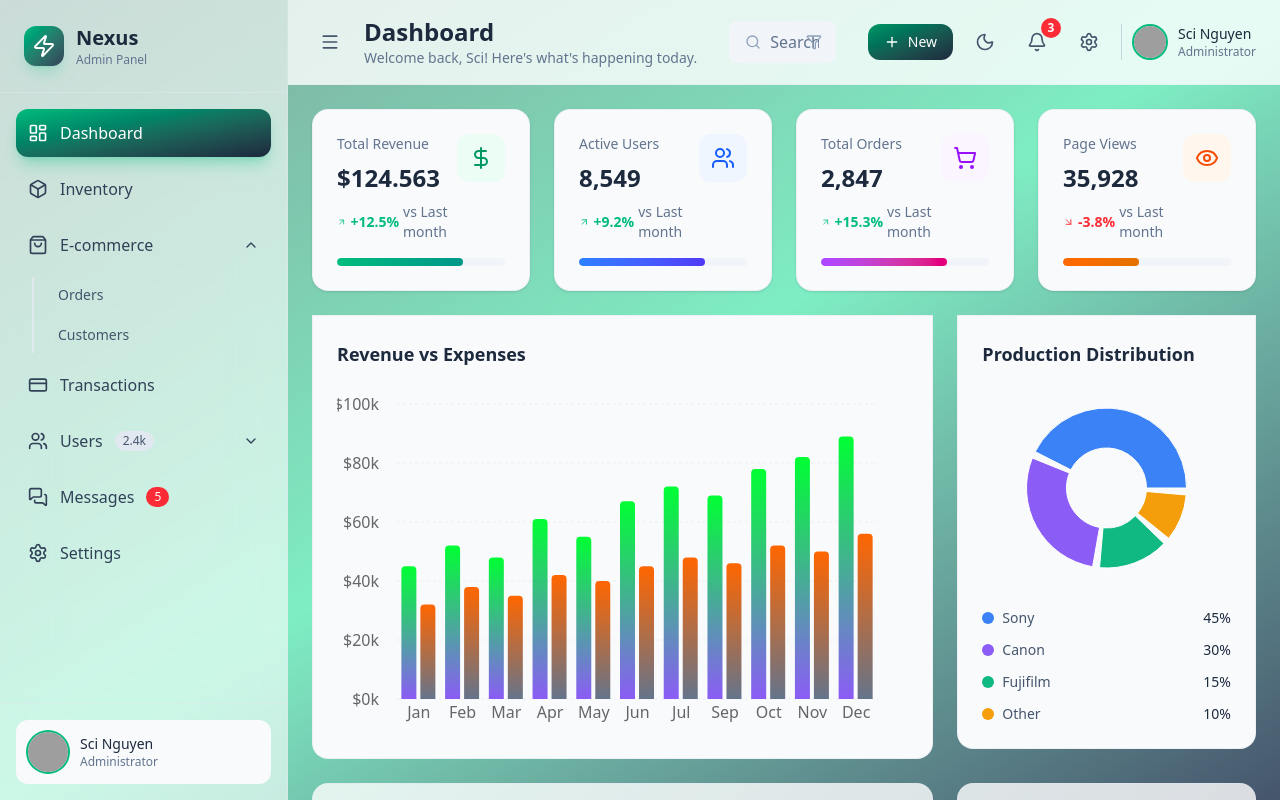
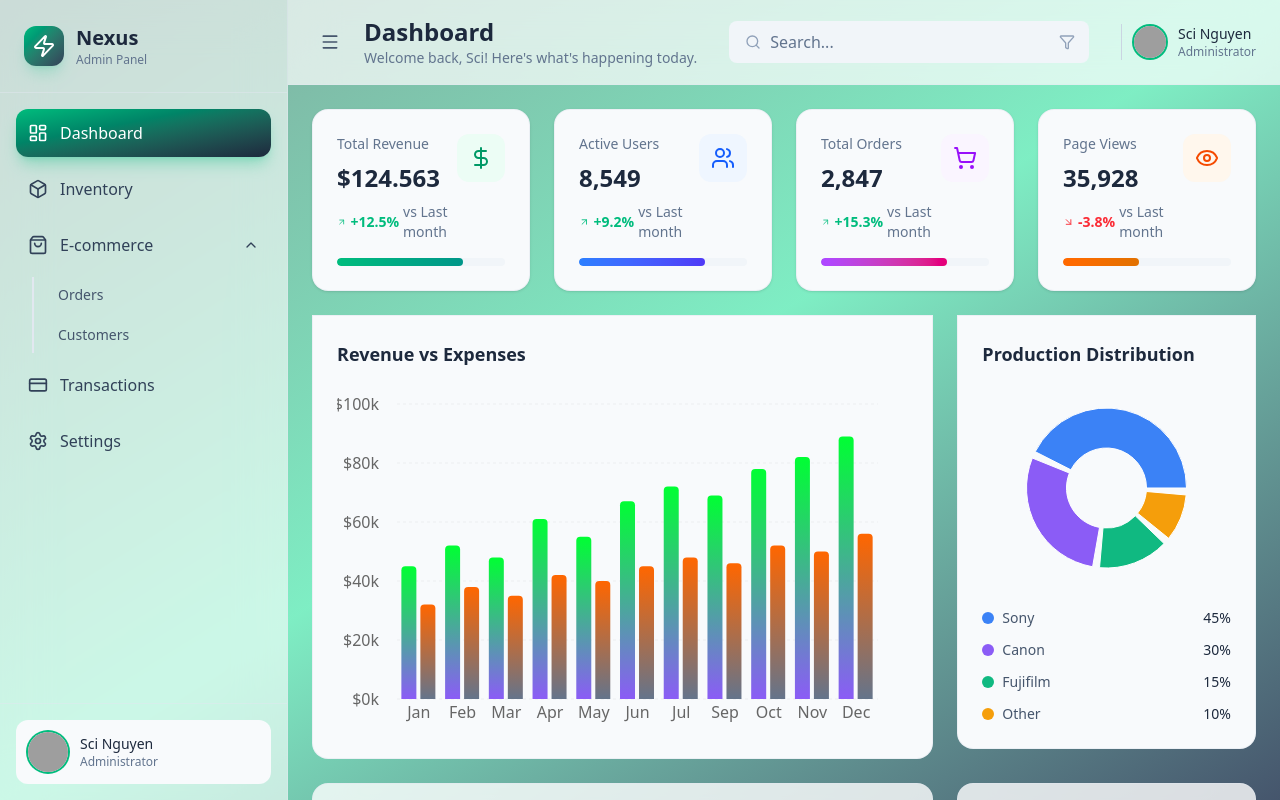
Before and after one commit to son3005/Web-Camera-Shop, a React (Vite) app in the folder frontend/: page /admin in a window 1280 px wide. Built offline with nearby package versions, Linux system fonts and the light colour scheme; grey boxes are pictures that could not be loaded.

Commit message:
Xoá bớt các chức năng:
- Header: xoá nút darkmode, new, setting
- Sidebar: xoá mess, users

```diff
--- a/frontend/src/components/layout/Admin/Header.jsx
+++ b/frontend/src/components/layout/Admin/Header.jsx
@@ -1,36 +1,21 @@
-// Header.jsx
-import React, { useState, useEffect } from "react";
-// 1. Import thêm icon Moon và các hook cần thiết
-import { Menu, Search, Filter, Plus, Sun, Moon, Bell, Settings } from "lucide-react";
+// src/components/layout/Admin/Header.jsx
+import React from "react";
+import { Menu, Search, Filter, Sun, Moon } from "lucide-react";
 
-function Header({ sidebarColapsed, onToggleSidebar }) {
+/**
+ * Header component đã được sửa lại.
+ * Nó không còn tự quản lý state 'theme' nữa.
+ * Thay vào đó, nó nhận 'theme' và hàm 'onToggleTheme' từ props
+ * do component cha (AdminLayout) truyền xuống.
+ */
+function Header({ sidebarCollapsed, onToggleSidebar, theme, onToggleTheme }) {
 
-  // 2. State để quản lý theme hiện tại
-  // Ưu tiên lấy theme từ localStorage, nếu không có thì mặc định là 'light'
-  const [theme, setTheme] = useState(localStorage.getItem('theme') || 'light');
-
-  // 3. useEffect để áp dụng class 'dark' vào thẻ <html>
-  // và lưu lựa chọn vào localStorage mỗi khi theme thay đổi
-  useEffect(() => {
-    const root = document.documentElement; // Lấy thẻ <html>
-    if (theme === 'dark') {
-      root.classList.add('dark');
-    } else {
-      root.classList.remove('dark');
-    }
-    localStorage.setItem('theme', theme);
-  }, [theme]); // Chạy lại mỗi khi 'theme' thay đổi
-
-  // 4. Hàm để chuyển đổi theme
-  const toggleTheme = () => {
-    setTheme(theme === 'dark' ? 'light' : 'dark');
-  };
+  // TOÀN BỘ LOGIC QUẢN LÝ THEME (useState, useEffect) ĐÃ BỊ XÓA BỎ KHỎI ĐÂY.
 
   return (
-    <>
-      <div className="bg-white/80 dark:bg-slate-900/80 backdrop-blur-xl border-b border-slate-200/50 dark:border-slate-700/50 px-6 py-4">
+    <div className="bg-white/70 dark:bg-slate-900/80 backdrop-blur-xl border-b border-slate-200/50 dark:border-slate-700/50 px-6 py-4">
       <div className="flex items-center justify-between">
-          {/* Left Section */}
+        {/* === Left Section === */}
         <div className="flex items-center space-x-4">
           <button
             className="p-2 rounded-lg text-slate-600 dark:text-slate-300 hover:bg-slate-200 dark:hover:bg-slate-800 transition-colors"
@@ -38,16 +23,17 @@ function Header({ sidebarColapsed, onToggleSidebar }) {
           >
             <Menu className="w-5 h-5" />
           </button>
-
           <div className="hidden sm:block">
             <h1 className="text-2xl font-black text-slate-800 dark:text-white">
               Dashboard
             </h1>
-              <p className="text-sm text-slate-500 dark:text-slate-400">Welcome back, Sci! Here's what's happening today.</p>
+            <p className="text-sm text-slate-500 dark:text-slate-400">
+              Welcome back, Sci! Here's what's happening today.
+            </p>
           </div>
         </div>
 
-          {/* Center */}
+        {/* === Center Section (Search) === */}
         <div className="flex-1 max-w-2xl mx-8">
           <div className="relative">
             <Search className="w-4 h-4 absolute left-4 top-1/2 transform -translate-y-1/2 text-slate-400" />
@@ -57,40 +43,16 @@ function Header({ sidebarColapsed, onToggleSidebar }) {
               className="w-full pl-10 pr-4 py-2 rounded-lg bg-slate-100 dark:bg-slate-800 border border-transparent dark:border-slate-700 text-slate-800 dark:text-white placeholder:text-slate-500 focus:outline-none focus:ring-2 focus:ring-emerald-500 transition-all duration-300"
             />
             <button className="absolute right-2 top-1/2 transform -translate-y-1/2 p-1.5 text-slate-400 hover:text-slate-600 dark:hover:text-slate-300 rounded-lg hover:bg-slate-200 dark:hover:bg-slate-700">
-                <Filter size={16}/>
+              <Filter size={16} />
             </button>
           </div>
         </div>
 
-          {/* Right Section */}
+        {/* === Right Section === */}
         <div className="flex items-center space-x-3">
-            {/* Quick Action */}
-            <button className="hidden md:flex items-center space-x-2 py-2 px-4 bg-gradient-to-br from-emerald-600 to-slate-800 text-white rounded-xl hover:shadow-lg transition-all duration-300 cursor-pointer">
-              <Plus className="w-4 h-4"/>
-              <span className="text-sm font-medium">New</span>
-            </button>
+          {ButtonMode(theme,onToggleTheme)}
 
-            {/* --- 5. Nút Toggle Theme đã được cập nhật --- */}
-            <button
-              onClick={toggleTheme}
-              className="p-2.5 rounded-xl text-slate-600 dark:text-slate-300 hover:bg-slate-100 dark:hover:bg-slate-800 transition-colors"
-            >
-              {/* Hiển thị icon Sun hoặc Moon tùy theo theme */}
-              {theme === 'dark' ? <Sun className="w-5 h-5"/> : <Moon className="w-5 h-5"/>}
-            </button>
-
-            {/* Notification */}
-            <button className="relative p-2.5 rounded-xl text-slate-600 dark:text-slate-300 hover:bg-slate-100 dark:hover:bg-slate-800 transition-colors">
-              <Bell className="w-5 h-5"/>
-              <span className="absolute -top-1 -right-1 w-5 h-5 bg-red-500 text-white text-xs font-bold rounded-full flex items-center justify-center">3</span>
-            </button>
-
-            {/* Settings */}
-            <button className="p-2.5 rounded-xl text-slate-600 dark:text-slate-300 hover:bg-slate-100 dark:hover:bg-slate-800 transition-colors">
-              <Settings className="w-5 h-5"/>
-            </button>
-
-            {/* User profile */}
+          {/* Thông tin người dùng */}
           <div className="flex items-center space-x-3 pl-3 border-l border-slate-300 dark:border-slate-700">
             <img
               src="https://i.pinimg.com/1200x/1e/d0/2f/1ed02f1396fcf5662d0345aaeb408f18.jpg"
@@ -98,16 +60,30 @@ function Header({ sidebarColapsed, onToggleSidebar }) {
               className="w-8 h-8 rounded-full ring-2 ring-emerald-500"
             />
             <div className="hidden md:block">
-                <p className="text-sm font-medium text-slate-800 dark:text-slate-300">
-                  Sci Nguyen
-                </p>
+              <p className="text-sm font-medium text-slate-800 dark:text-slate-300">Sci Nguyen</p>
               <p className="text-xs text-slate-500 dark:text-slate-400">Administrator</p>
             </div>
           </div>
         </div>
       </div>
     </div>
-    </>
   );
 }
 export default Header;
+
+
+function ButtonMode(theme,onToggleTheme){
+{/* Nút chuyển đổi theme */}
+          <button
+            // Gọi hàm onToggleTheme được truyền từ AdminLayout (bây giờ là dispatch)
+            onClick={onToggleTheme}
+            className="p-2.5 rounded-xl text-slate-600 dark:text-slate-300 hover:bg-slate-100 dark:hover:bg-slate-800 transition-colors"
+          >
+            {/* Hiển thị icon Sun hoặc Moon dựa trên prop 'theme' */}
+            {theme === "dark" ? (
+              <Sun className="w-5 h-5" />
+            ) : (
+              <Moon className="w-5 h-5" />
+            )}
+          </button>
+}
--- a/frontend/src/components/layout/Admin/Sidebar.jsx
+++ b/frontend/src/components/layout/Admin/Sidebar.jsx
@@ -19,14 +19,14 @@ const menuItems = [
     ],
   },
   { id: "transactions", path: "/admin/transactions", icon: CreditCard, label: "Transactions" },
-  {
-    id: "users", icon: Users, label: "Users", count: "2.4k",
-    submenu: [
-      { id: "all-users", path: "/admin/users/all", label: "All Users" },
-      { id: "roles", path: "/admin/users/roles", label: "Roles & Permissions" },
-    ],
-  },
-  { id: "messages", path: "/admin/messages", icon: MessagesSquare, label: "Messages", badge: "5" },
+  // {
+  //   id: "users", icon: Users, label: "Users", count: "2.4k",
+  //   submenu: [
+  //     { id: "all-users", path: "/admin/users/all", label: "All Users" },
+  //     { id: "roles", path: "/admin/users/roles", label: "Roles & Permissions" },
+  //   ],
+  // },
+  // { id: "messages", path: "/admin/messages", icon: MessagesSquare, label: "Messages", badge: "5" },
   { id: "settings", path: "/admin/settings", icon: Settings, label: "Settings" },
 ];
 
--- a/frontend/src/layouts/AdminLayout.jsx
+++ b/frontend/src/layouts/AdminLayout.jsx
@@ -1,17 +1,13 @@
-// AdminLayout.jsx
-
-import React, { useState } from 'react';
-import { Outlet } from 'react-router-dom'; // <<< Chỉ import thêm Outlet
+import React, { useState, useEffect } from 'react';
+import { Outlet } from 'react-router-dom';
 import { QueryClient, QueryClientProvider } from '@tanstack/react-query';
 
-// Import các component và CSS của bạn
 import Sidebar from '../components/layout/Admin/Sidebar';
 import Header from '../components/layout/Admin/Header';
 import '../assets/styles/AdminLayout.css';
 
 const queryClient = new QueryClient();
 
-// Component GrainyFilter của bạn được giữ nguyên
 const GrainyFilter = () => (
   <svg style={{ display: 'none' }}>
     <filter id="noiseFilter">
@@ -28,46 +24,53 @@ const GrainyFilter = () => (
 );
 
 function AdminLayout() {
-  // State quản lý sidebar được giữ nguyên
   const [sidebarCollapsed, setSideBarCollapsed] = useState(false);
 
-  // --- THAY ĐỔI DUY NHẤT: BỎ STATE `currentPage` ---
-  // const [currentPage, setCurrentPage] = useState("dashboard");
-  // React Router sẽ quản lý trang nào được hiển thị thông qua URL.
+  // =================== LOGIC DUY NHẤT ĐIỀU KHIỂN THEME ===================
+  // State `theme` tại đây là "nguồn sự thật duy nhất".
+  const [theme, setTheme] = useState(() => localStorage.getItem('theme') || 'light');
+
+  // useEffect này sẽ thêm/xóa class 'dark' trên <html>, ảnh hưởng toàn trang.
+  useEffect(() => {
+    const root = document.documentElement;
+    if (theme === 'dark') {
+      root.classList.add('dark');
+    } else {
+      root.classList.remove('dark');
+    }
+    localStorage.setItem('theme', theme);
+  }, [theme]);
+
+  // Hàm này được tạo ra để truyền xuống cho Header.
+  const toggleTheme = () => {
+    setTheme((prevTheme) => (prevTheme === 'dark' ? 'light' : 'dark'));
+  };
+  // =======================================================================
 
   return (
-    // Bọc tất cả bằng QueryClientProvider
     <QueryClientProvider client={queryClient}>
       <div className="admin-layout-container min-h-screen relative overflow-hidden
-                       bg-gradient-to-br
-                       from-emerald-900/50 via-emerald-300/80 to-slate-600
-                       dark:from-emerald-950 dark:via-emerald-800 dark:to-slate-900
-                       transition-all duration-500">
+                      bg-gradient-to-br
+                      from-emerald-900/50 via-emerald-300/80 to-slate-600
+                      dark:from-emerald-950 dark:via-emerald-800 dark:to-slate-900
+                      transition-all duration-500">
 
         <GrainyFilter />
 
         <div className="flex h-screen overflow-hidden relative z-10">
-
-          {/* Truyền props cho Sidebar, bỏ `currentPage` và `onPageChange` */}
-          <Sidebar
-            collapsed={sidebarCollapsed}
-            // onToggle không có trong file gốc của bạn, nhưng tôi thêm lại logic này cho Header
-          />
+          <Sidebar collapsed={sidebarCollapsed} />
 
           <div className="flex-1 flex flex-col overflow-hidden">
+            {/* Truyền state `theme` và hàm `toggleTheme` xuống cho Header */}
             <Header
               sidebarColapsed={sidebarCollapsed}
-              onToggleSidebar={() => { setSideBarCollapsed(!sidebarCollapsed) }}
+              onToggleSidebar={() => setSideBarCollapsed(!sidebarCollapsed)}
+              theme={theme}
+              onToggleTheme={toggleTheme}
             />
             <main className="flex-1 overflow-y-auto bg-transparent">
               <div className="p-6 space-y-6">
-
-                {/* --- THAY ĐỔI DUY NHẤT: THAY THẾ LOGIC RENDER BẰNG <Outlet /> --- */}
-                {/* Thay vì kiểm tra state `currentPage`, chúng ta để <Outlet /> ở đây. */}
-                {/* React Router sẽ tự động render component đúng (Dashboard, Inventory,...) */}
-                {/* vào vị trí này dựa trên URL. */}
                 <Outlet />
-
               </div>
             </main>
           </div>
```
Lines whose indentation alone changed are shown as unchanged.
